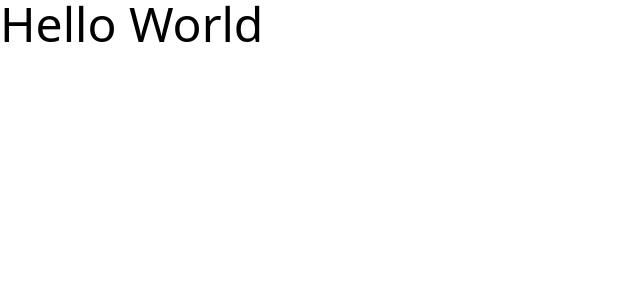
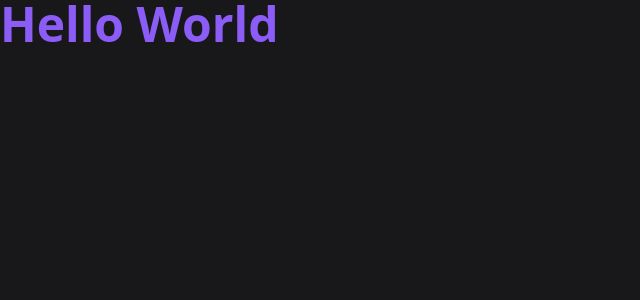
Before and after one commit to Wallysson/plataform-ignite-lab, a React (Vite) app: page / in a window 1280 px wide. Shown: the top 300 px of the page, without its empty margins (0-640 px from the left). Built offline with nearby package versions, Linux system fonts and the light colour scheme.

Commit message:
configuracao inicial

```diff
--- a/src/App.tsx
+++ b/src/App.tsx
@@ -1,7 +1,7 @@
 export function App() {
   return (
     <div>
-      <h1 className="text-5xl">Hello World</h1>
+      <h1 className="text-5xl font-bold text-violet-500">Hello World</h1>
     </div>
   )
 }
--- a/src/styles/global.css
+++ b/src/styles/global.css
@@ -1,3 +1,7 @@
 @tailwind base;
 @tailwind components;
 @tailwind utilities;
+
+body {
+  @apply bg-zinc-900 text-zinc-100;
+}
```
